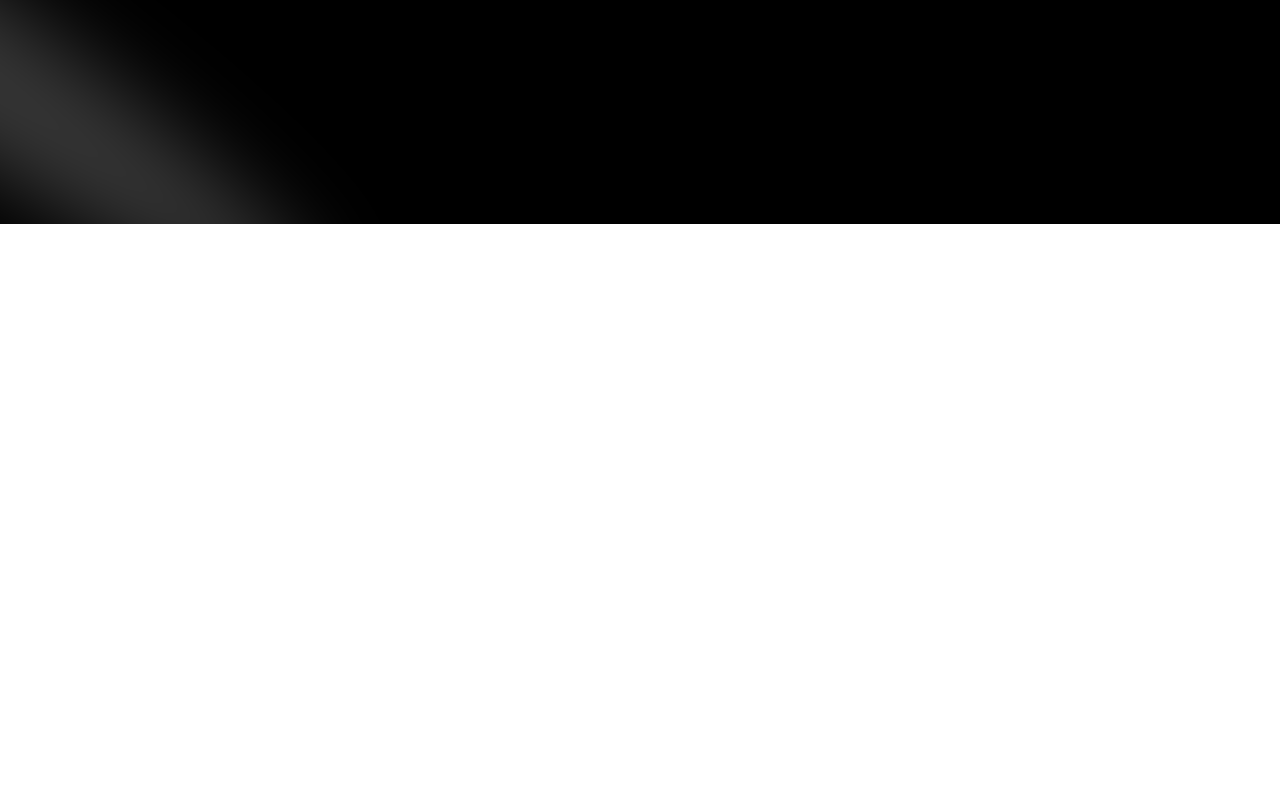
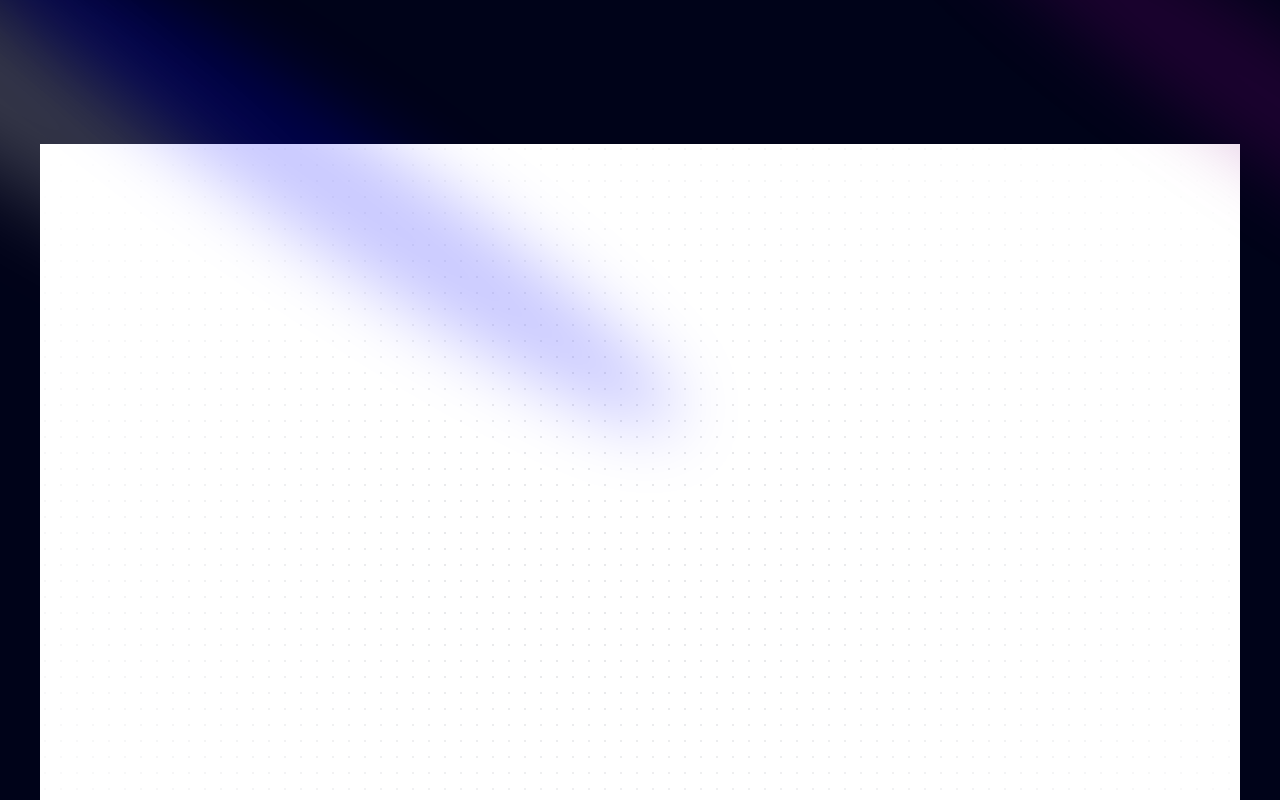
Before and after one commit to HyPolDev/VotingDApp_w3-2, a React (Vite) app in the folder client/: page / in a window 1280 px wide. Shown: the top 800 px of the page. Built offline with nearby package versions, Linux system fonts and the light colour scheme.

Commit message:
Acerity background done

```diff
--- a/client/package.json
+++ b/client/package.json
@@ -14,6 +14,8 @@
     "@tailwindcss/forms": "^0.5.9",
     "clsx": "^2.1.1",
     "framer-motion": "^11.11.0",
+    "mini-svg-data-uri": "^1.4.4",
+    "next-themes": "^0.3.0",
     "react": "^18.3.1",
     "react-dom": "^18.3.1",
     "react-icons": "^5.3.0",
--- a/client/src/components/Hero.tsx
+++ b/client/src/components/Hero.tsx
@@ -1,9 +1,15 @@
+import { GridBackground } from './ui/GridBackground'
 import { Spotlight } from './ui/Spotlight'
 
 const Hero = () => {
     return (
         <div className='pb-20 pt-36'>
-            <Spotlight className='-top-40 -left-10 md:-left-32 md:-top-20 h-screen' fill='white' />
+            <div>
+                <Spotlight className='-top-40 -left-10 md:-left-32 md:-top-20 h-screen' fill='white' />
+                <Spotlight className='top-10 left-full h-[80vh] w-[50vw]' fill='purple' />
+                <Spotlight className='top-28 left-80 h-[80vh] w-[50vw]' fill='blue' />
+            </div>
+            <GridBackground />
         </div>
     )
 }
--- /dev/null
+++ b/client/src/components/theme/Provider.tsx
@@ -0,0 +1,8 @@
+"use client"
+
+import { ThemeProvider as NextThemesProvider } from "next-themes"
+import { type ThemeProviderProps } from "next-themes/dist/types"
+
+export function ThemeProvider({ children, ...props }: ThemeProviderProps) {
+    return <NextThemesProvider {...props}>{children}</NextThemesProvider>
+}
--- /dev/null
+++ b/client/src/components/theme/ThemeToggle.tsx
@@ -0,0 +1,14 @@
+import React from 'react';
+import { useTheme } from 'next-themes';
+
+const ThemeToggle: React.FC = () => {
+    const { theme, setTheme } = useTheme();
+
+    return (
+        <button onClick={() => setTheme(theme === 'light' ? 'dark' : 'light')}>
+            Toggle Theme
+        </button>
+    );
+};
+
+export default ThemeToggle;
--- /dev/null
+++ b/client/src/components/ui/GridBackground.tsx
@@ -0,0 +1,9 @@
+export function GridBackground() {
+    return (
+        <div className="h-[50rem] w-full dark:bg-black bg-white  dark:bg-dot-white/[0.2] bg-dot-black/[0.2] relative flex items-center justify-center">
+            {/* Radial gradient for the container to give a faded look */}
+            <div className="absolute pointer-events-none inset-0 flex items-center justify-center dark:bg-black bg-white [mask-image:radial-gradient(ellipse_at_center,transparent_20%,black)]"></div>
+
+        </div>
+    );
+}
--- a/client/src/main.tsx
+++ b/client/src/main.tsx
@@ -2,9 +2,12 @@ import { StrictMode } from 'react'
 import { createRoot } from 'react-dom/client'
 import App from './App.tsx'
 import './index.css'
+import { ThemeProvider } from './components/theme/Provider.tsx'
 
 createRoot(document.getElementById('root')!).render(
   <StrictMode>
-    <App />
+    <ThemeProvider attribute="class">
+      <App />
+    </ThemeProvider>
   </StrictMode>,
 )
--- a/client/tailwind.config.ts
+++ b/client/tailwind.config.ts
@@ -28,7 +28,7 @@ const config = {
     extend: {
       colors: {
         black: {
-          DEFAULT: "#000",
+          DEFAULT: "#000319",
           100: "#000319",
           200: "rgba(17, 25, 40, 0.75)",
           300: "rgba(255, 255, 255, 0.125)",
```
Also changed, not shown: 1 other file (tests, documents, lock files or other folders).
